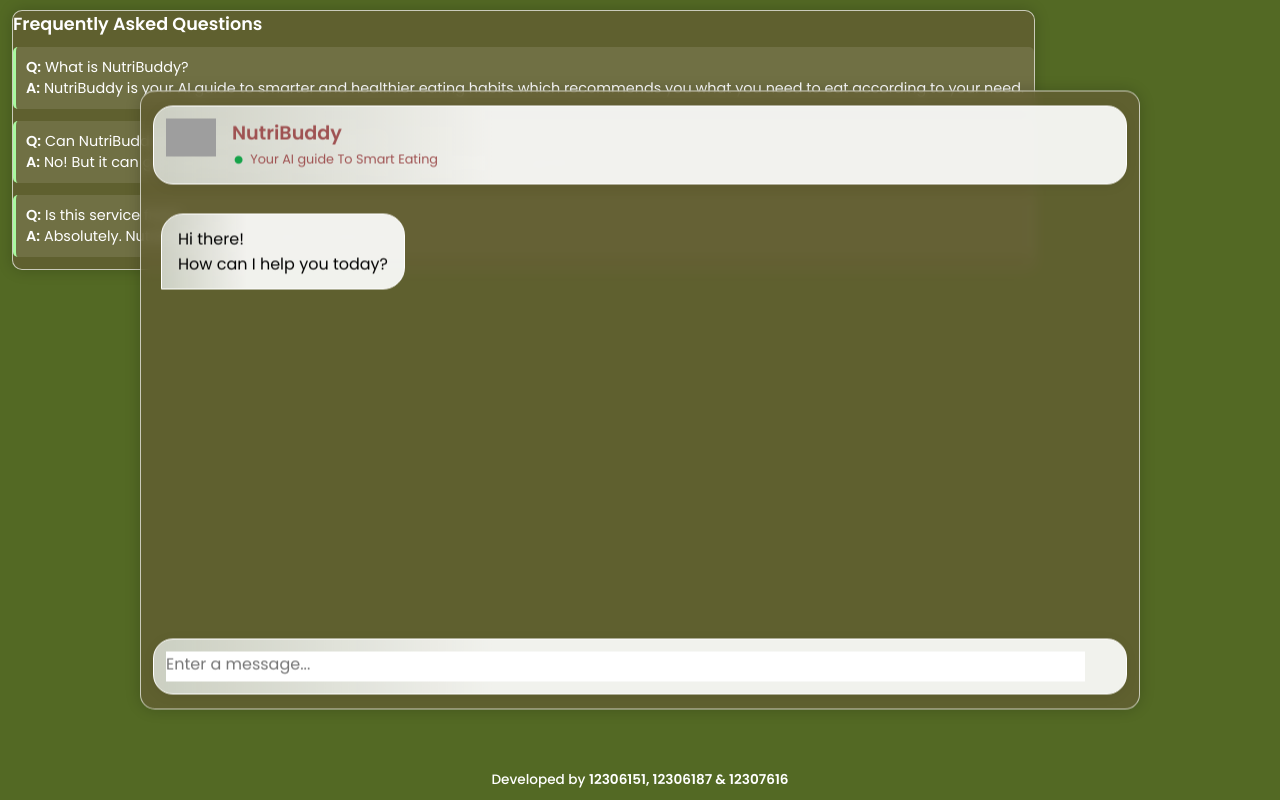
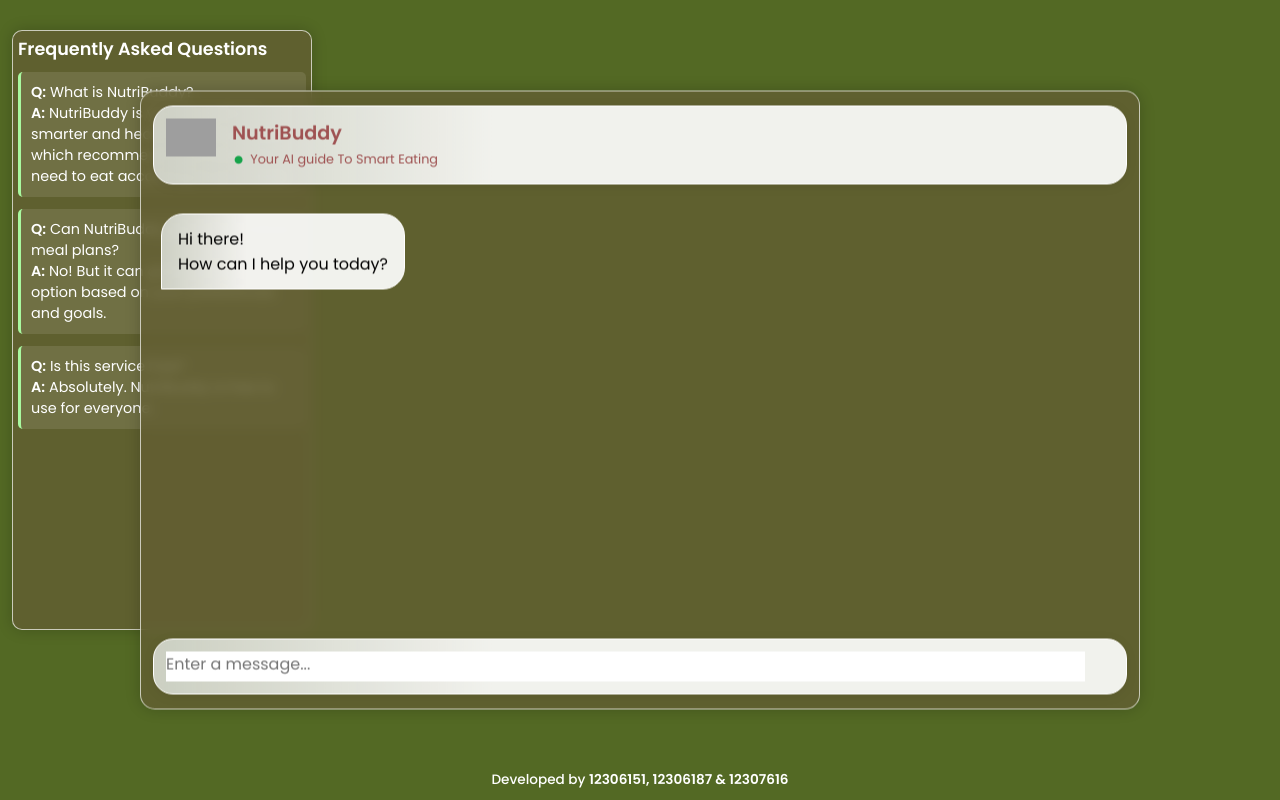
Before and after one commit to mr-nigam/NutriBuddy---AI-enabled-meal-planner-ChatBot, a Flask app: page / in a window 1280 px wide. Run offline with Flask 3, Linux system fonts and the light colour scheme; grey boxes are pictures that could not be loaded.

Commit message:
style1.css

```diff
--- a/static/style1.css
+++ b/static/style1.css
@@ -258,10 +258,10 @@ body {
 }
 
 .faq-section {
-  height:85%
-  width:20%
+  height:600px;
+  width:300px;
   padding: 5px;
-  margin: 10px 12px 90px;
+  margin: 30px 12px 90px;
   border-radius: 10px;
   font-size: 0.9rem;
   color: white;
```
